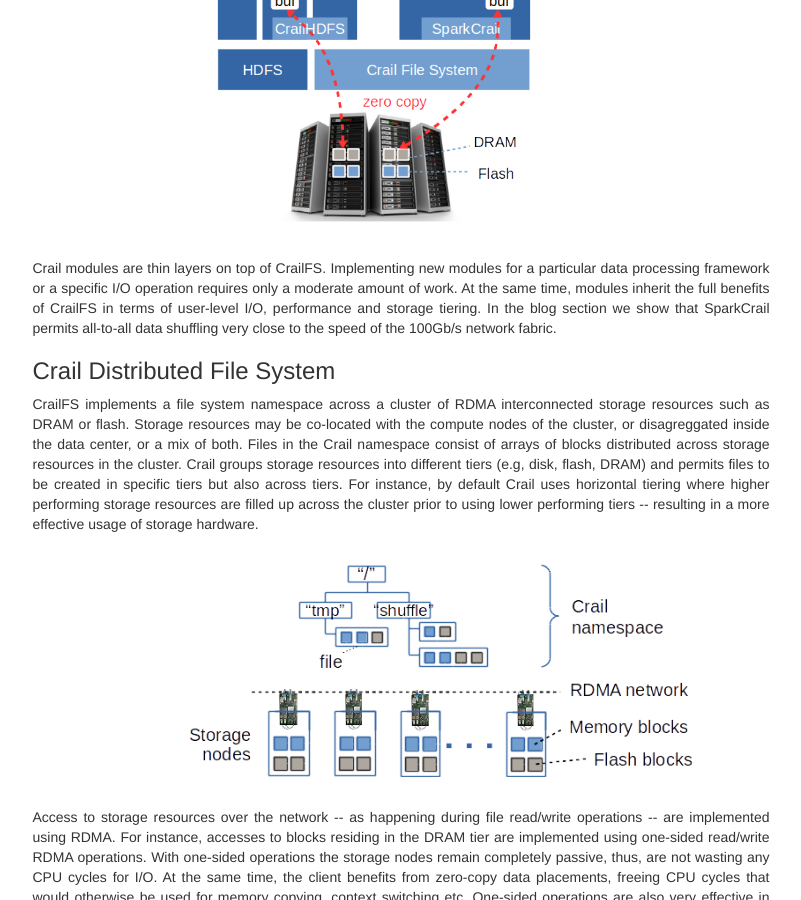
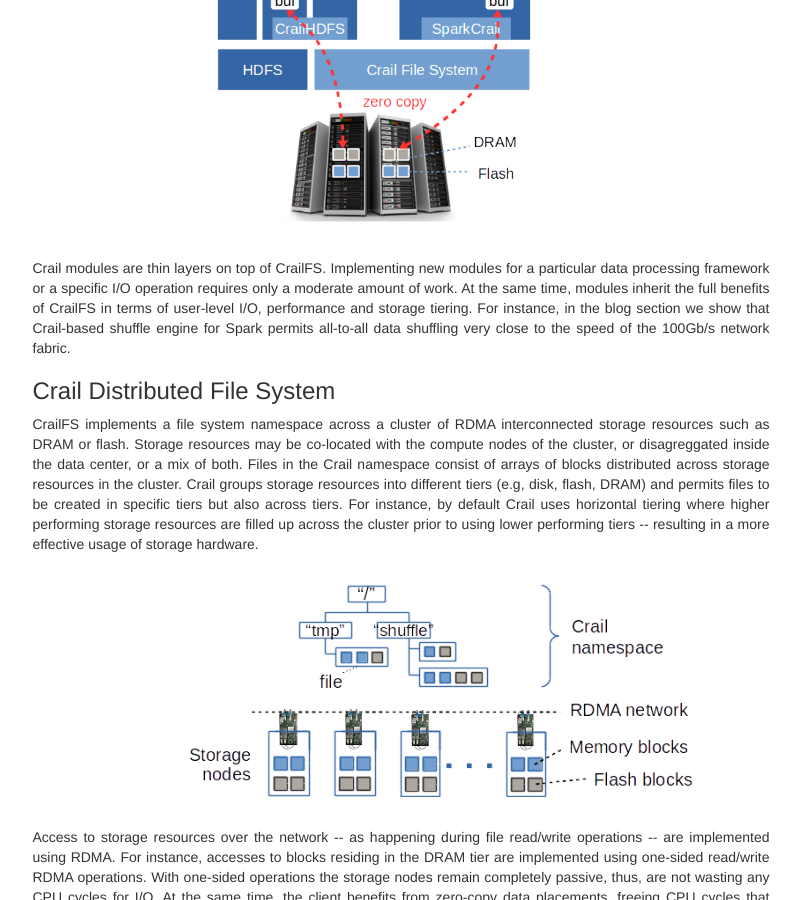
Before and after one commit to apache/incubator-crail-website, a Jekyll site: the page built from overview/index.md, in a window 1280 px wide and 900 px high, scrolled down 1015 px. Shown: the whole window, without its empty margins (239-1040 px from the left). Built offline with Jekyll 4.4.1, drawn with Linux system fonts in a browser that asks for light colours.

Commit message:
Update index.md

```diff
--- a/overview/index.md
+++ b/overview/index.md
@@ -37,7 +37,7 @@ The backbone of the Crail I/O architecture is the Crail Distributed File System
 <br><br>
 <div style="text-align: justify">
 <p>
-Crail modules are thin layers on top of CrailFS. Implementing new modules for a particular data processing framework or a specific I/O operation requires only a moderate amount of work. At the same time, modules inherit the full benefits of CrailFS in terms of user-level I/O, performance and storage tiering. In the blog section we show that SparkCrail permits all-to-all data shuffling very close to the speed of the 100Gb/s network fabric.
+Crail modules are thin layers on top of CrailFS. Implementing new modules for a particular data processing framework or a specific I/O operation requires only a moderate amount of work. At the same time, modules inherit the full benefits of CrailFS in terms of user-level I/O, performance and storage tiering. For instance, in the blog section we show that Crail-based shuffle engine for Spark permits all-to-all data shuffling very close to the speed of the 100Gb/s network fabric.
 </p>
 </div>
 
```
